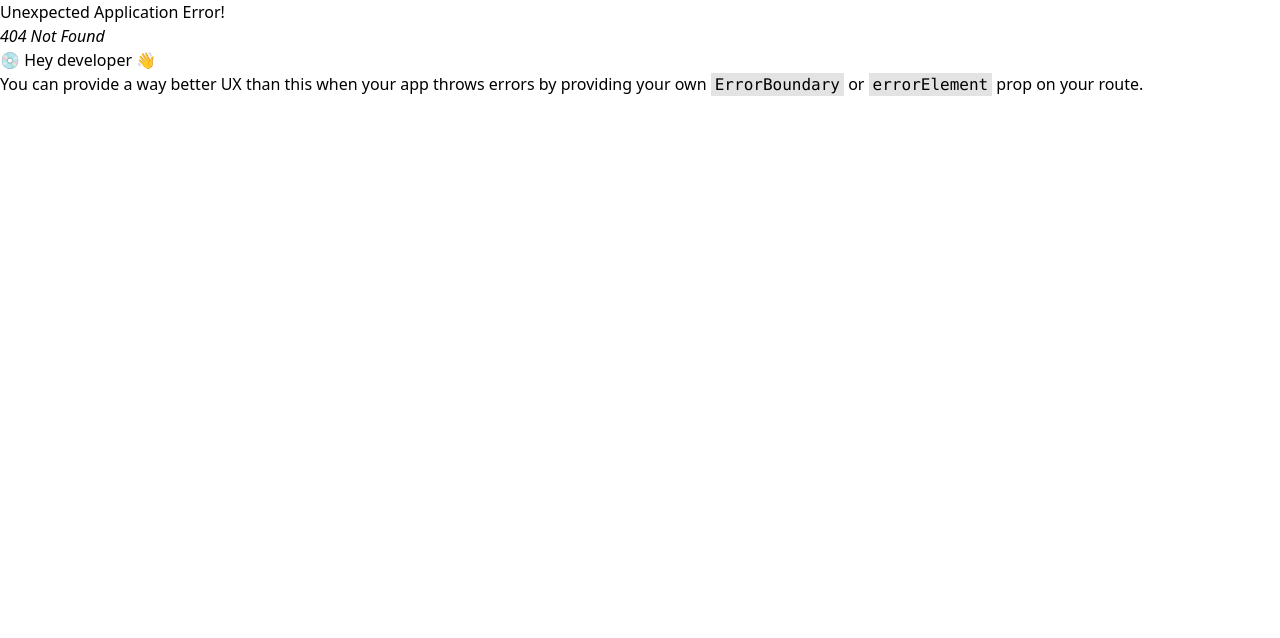
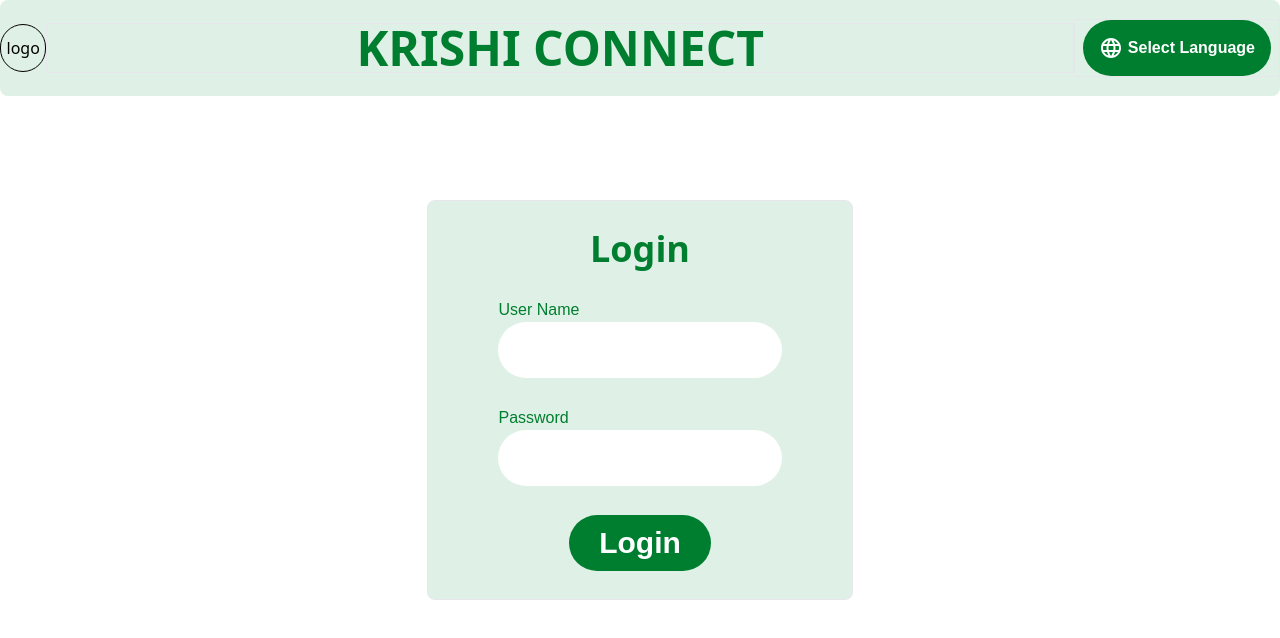
Before and after one commit to raiashpanda007/Kisan-Connect, a React (Vite) app in the folder Frontend/: page /contractor/login in a window 1280 px wide. Before the commit this address had no page. Shown: the top 638 px of the page. Built offline with nearby package versions, Linux system fonts and the light colour scheme.

Commit message:
Create contractor login page

```diff
--- a/Frontend/package.json
+++ b/Frontend/package.json
@@ -17,6 +17,7 @@
     "@reduxjs/toolkit": "^2.2.7",
     "react": "^18.3.1",
     "react-dom": "^18.3.1",
+    "react-hook-form": "^7.53.0",
     "react-redux": "^9.1.2",
     "react-router-dom": "^6.26.1"
   },
--- a/Frontend/src/Components/Component.js
+++ b/Frontend/src/Components/Component.js
@@ -1,5 +1,5 @@
 import header from "./header_component";
 
+import InputBox from "./InputBox";
 
-
-export {header}
+export {header,InputBox}
--- a/Frontend/src/Components/InputBox.jsx
+++ b/Frontend/src/Components/InputBox.jsx
@@ -1,8 +1,11 @@
 import React from 'react'
 
-function InputBox() {
+function InputBox({label="Label",placeholder,type="text",...props}) {
   return (
-    <div>InputBox</div>
+    <div className='w-2/3 flex flex-col '>
+      <label className='font-outfit text-customDarkgreen'>{label}</label>
+      <input type={type} placeholder={placeholder} {...props} className=' border-black h-14 rounded-l-full rounded-r-full'/>
+    </div>
   )
 }
 
--- /dev/null
+++ b/Frontend/src/Screen/Contractor/Contractor.js
@@ -0,0 +1,2 @@
+import Login from './Login';
+export {Login}
--- a/Frontend/src/Screen/Contractor/Login.jsx
+++ b/Frontend/src/Screen/Contractor/Login.jsx
@@ -1,38 +1,18 @@
 import React, { useState } from 'react';
-
+import {useForm} from 'react-hook-form'
+import {Button1} from '../../Components/Button/Button.js'
+import {InputBox} from '../../Components/Component.js'
 const Login = () => {
-
-
-  const handleSubmit = (event) => {
-    event.preventDefault();
-    // Implement login logic here (mock or API integration)
-    console.log('Contractor Login:', { email, password });
-  };
+  const {register, handleSubmit} = useForm();
 
   return (
-    <div className="form-container">
-      <h2>Contractor Login</h2>
-      <form onSubmit={handleSubmit}>
-        <div className="form-group">
-          <label>Email:</label>
-          <input
-            type="email"
-            value={email}
-            onChange={(e) => setEmail(e.target.value)}
-            required
-          />
-        </div>
-        <div className="form-group">
-          <label>Password:</label>
-          <input
-            type="password"
-            value={password}
-            onChange={(e) => setPassword(e.target.value)}
-            required
-          />
-        </div>
-        <button type="submit">Login</button>
-      </form>
+    <div className='w-full h-full flex items-center justify-center '>
+      <div className='border h-1/2 w-1/3 bg-customLightgreen flex flex-col justify-evenly items-center rounded-lg'>
+        <h1 className='text-4xl text-center text-customDarkgreen font-semibold'>Login</h1>
+        <InputBox label='User Name'/>
+        <InputBox label='Password' type='password'/>
+        <Button1 label='Login'/>
+      </div>
     </div>
   );
 };
--- a/Frontend/src/main.jsx
+++ b/Frontend/src/main.jsx
@@ -9,12 +9,14 @@ import {
   createBrowserRouter,
   createRoutesFromElements,
 } from "react-router-dom";
+import {Login} from'./Screen/Contractor/Contractor.js';
 import { Provider } from "react-redux";
 import store from "./Store/Store.js";
 const router = createBrowserRouter(
   createRoutesFromElements(
     <Route path="/" element={<App />} >
       <Route path="" element={<Landing_Screen/>} />
+      <Route path="contractor/login" element={<Login />} />
     </Route>
   )
 )
```
Also changed, not shown: 1 other file (tests, documents, lock files or other folders).
